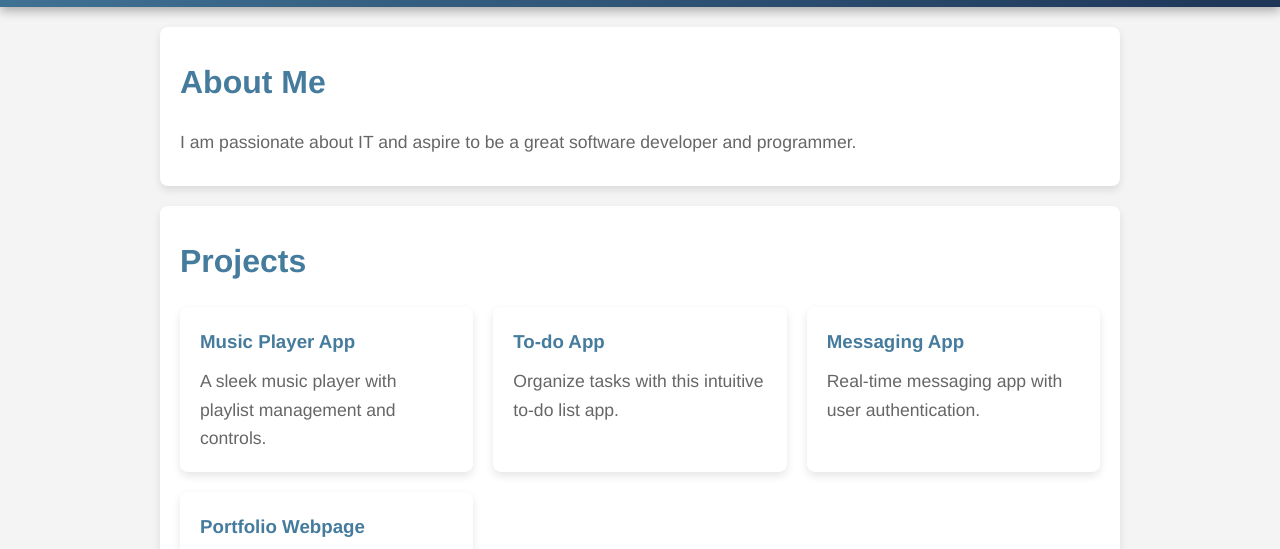
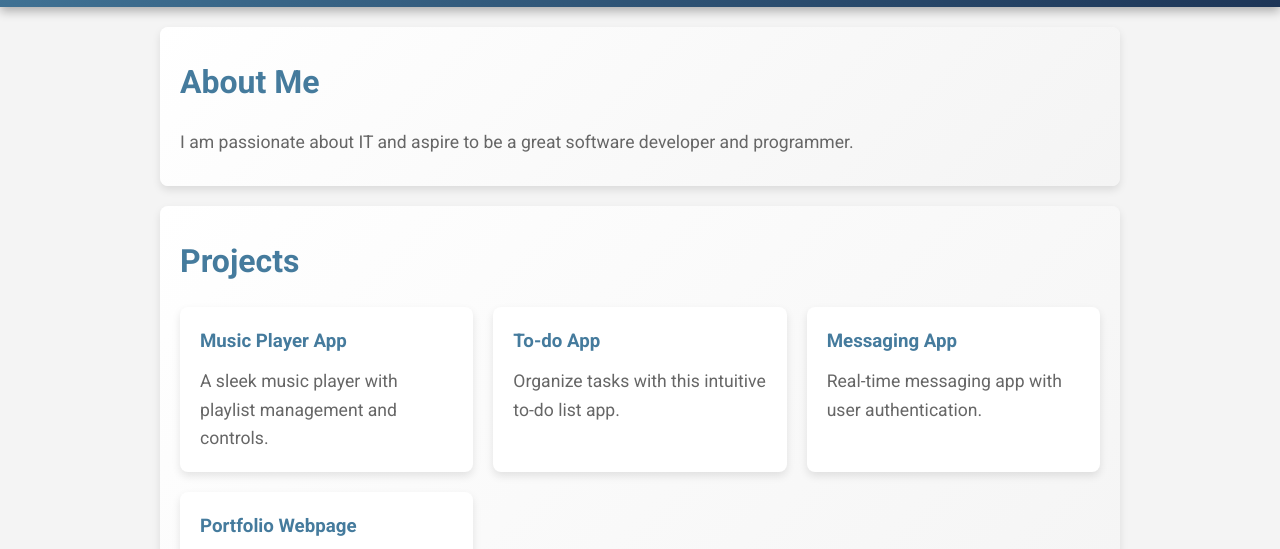
Before and after one commit to raphael-wrld/portforlio, a plain HTML site: page index.html in a window 1280 px wide. Shown: the part 198-747 px from the top of the page. Drawn offline with nearby package versions, Linux system fonts and the light colour scheme.

Commit message:
few visual dynamic improvements

```diff
--- a/assets/styles/main.css
+++ b/assets/styles/main.css
@@ -7,7 +7,7 @@
 
 /* Body Styles */
 body {
-    font-family: 'Helvetica Neue', sans-serif;
+    font-family: 'Roboto', sans-serif;
     color: #333;
     background-color: #f4f4f4;
     line-height: 1.6;
@@ -80,7 +80,7 @@ main {
 
 /* Section Styles */
 section {
-    background: #fff;
+    background: linear-gradient(135deg, #fff, #f4f4f4);
     padding: 30px 20px;
     margin-bottom: 20px;
     box-shadow: 0 4px 8px rgba(0, 0, 0, 0.1);
@@ -120,8 +120,10 @@ section p, section ul {
 }
 
 .project-card:hover {
-    transform: translateY(-10px);
-    box-shadow: 0 6px 12px rgba(0, 0, 0, 0.2);
+    background: #f1faee;
+    color: #1d3557;
+    transform: scale(1.05);
+
 }
 
 .project-card h3 {
--- a/index.html
+++ b/index.html
@@ -5,6 +5,8 @@
     <meta charset="UTF-8">
     <meta name="viewport" content="width=device-width, initial-scale=1.0">
     <link rel="stylesheet" href="assets/styles/main.css">
+    <link rel="stylesheet" href="https://cdnjs.cloudflare.com/ajax/libs/aos/2.3.4/aos.css" />
+    <link rel="stylesheet" href="https://fonts.googleapis.com/css2?family=Roboto:wght@400;700&display=swap">
     <link rel="stylesheet" href="https://cdnjs.cloudflare.com/ajax/libs/font-awesome/6.0.0-beta3/css/all.min.css">
     <link rel="icon" href="assets/images/icon.svg" type="image/svg+xml">
     <title>Raphael Mugwedeza - Portfolio</title>
@@ -28,7 +30,7 @@
         </div>
     </header>
     <main>
-        <section id="about" class="parallax">
+        <section id="about" class="parallax" data-aos="fade-up">
             <h2>About Me</h2>
             <p>I am passionate about IT and aspire to be a great software developer and programmer.</p>
         </section>
@@ -64,6 +66,11 @@
         </ul>
     </footer>
     <script src="./assets/scripts/main.js"></script>
+    <script src="https://cdnjs.cloudflare.com/ajax/libs/aos/2.3.4/aos.js"></script>
+    <script>
+        AOS.init();
+    </script>
+
 </body>
 
 </html>
```
